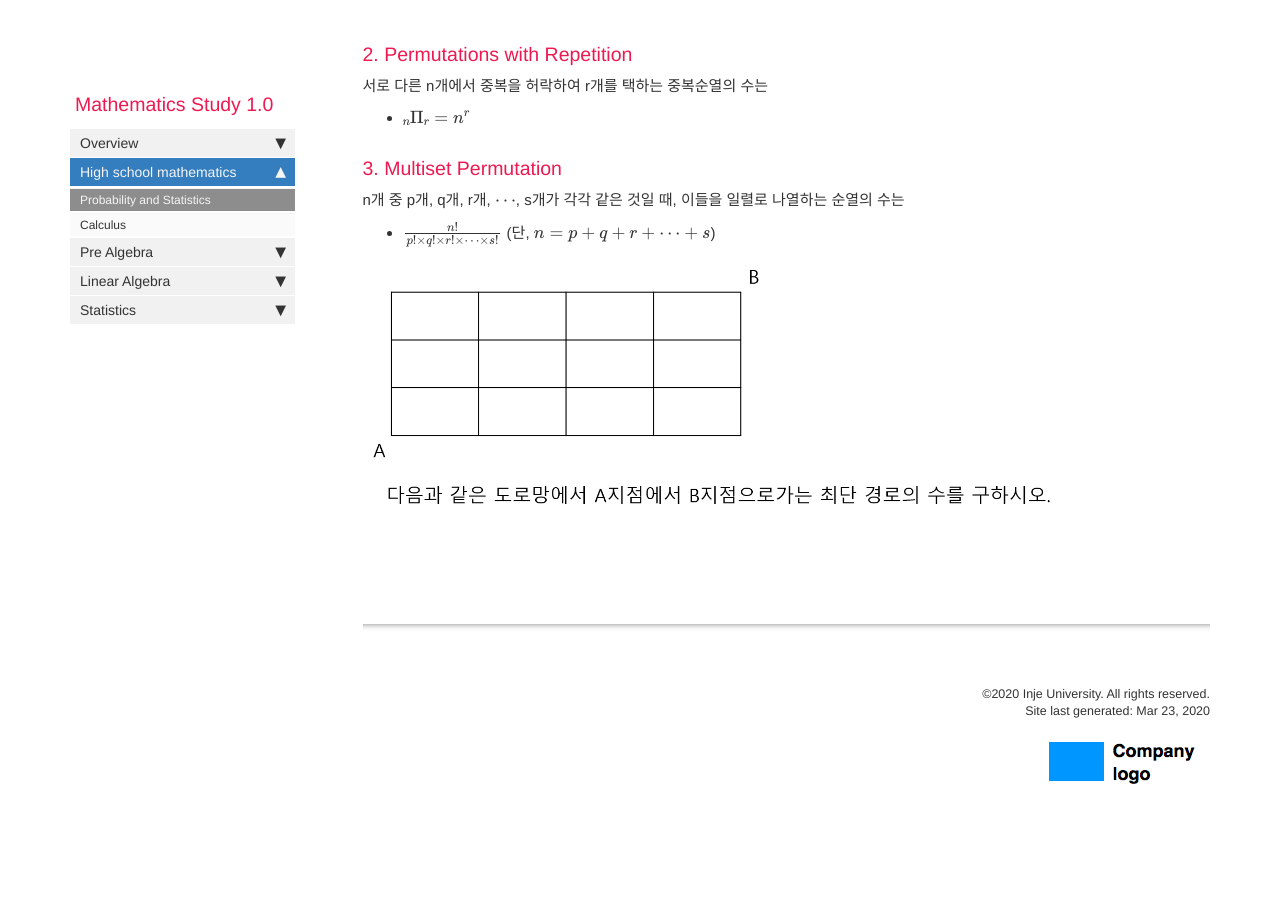
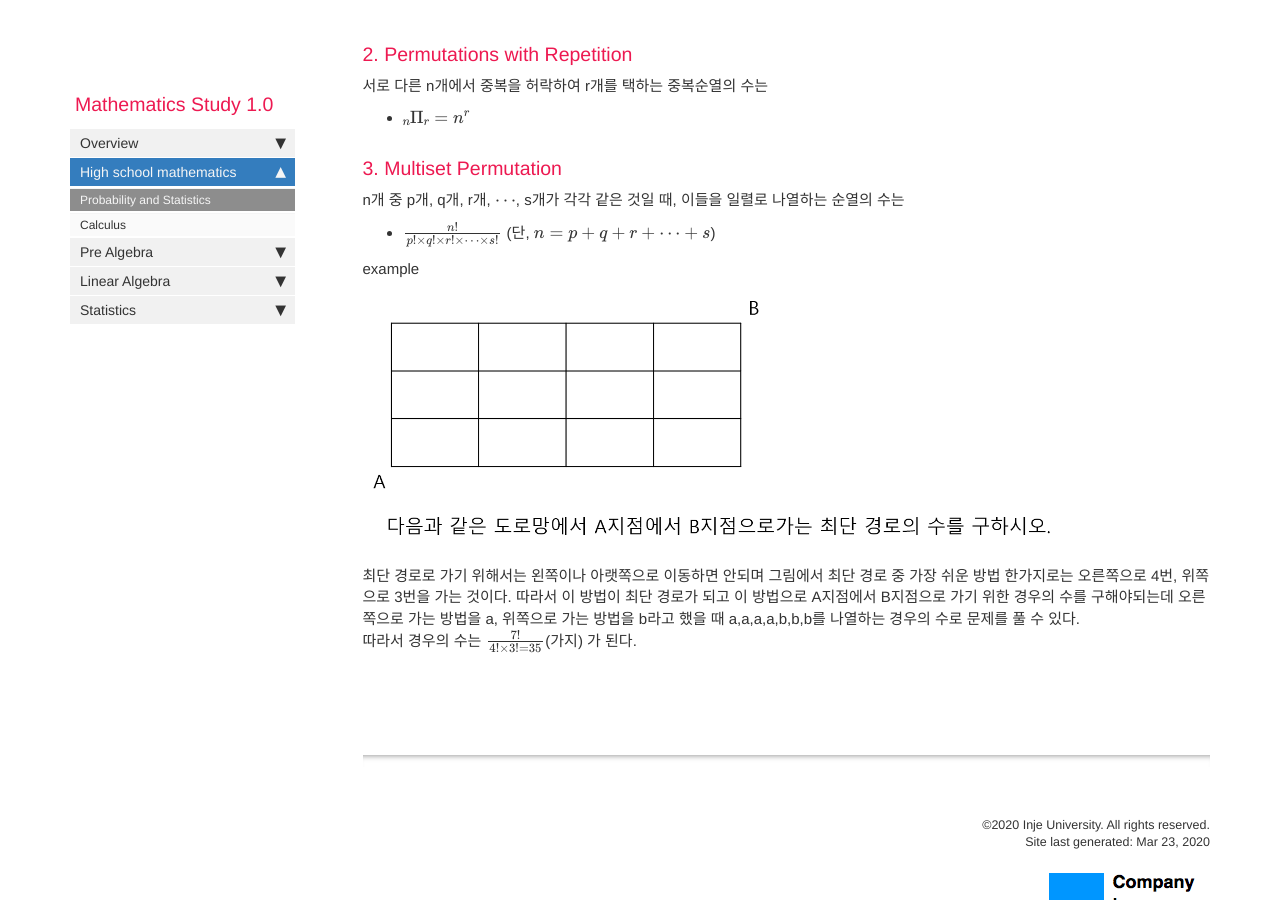
Before and after one commit to jongeunShin95/mathematics-study, a Jekyll site: the page built from pages/mydoc/mydoc_probability_and_statistics.md, in a window 1280 px wide and 900 px high, scrolled down 1354 px. Built offline with Jekyll 4.4.1, drawn with Linux system fonts in a browser that asks for light colours; formulas are drawn with MathJax 3; comment, search, counter and statistics services are not loaded; before the commit the page ends 2214 px from its top, so only the background shows below that.

Commit message:
add probability and statistics multiset permutation

```diff
--- a/pages/mydoc/mydoc_probability_and_statistics.md
+++ b/pages/mydoc/mydoc_probability_and_statistics.md
@@ -57,4 +57,11 @@ n개 중 p개, q개, r개, $\cdots$, s개가 각각 같은 것일 때, 이들을
 
 * $\frac{n!}{p! \times q! \times r! \times \cdots \times s!}$ (단, $n = p + q + r + \cdots + s$)
 
+example
+
 {% include inline_image.html file="probability_and_statistics/number_of_cases/multiset_permutation/problem.png" alt="problem" %}
+
+최단 경로로 가기 위해서는 왼쪽이나 아랫쪽으로 이동하면 안되며 그림에서 최단 경로 중 가장 쉬운 방법 한가지로는 오른쪽으로 4번, 위쪽으로 3번을 가는 것이다.
+따라서 이 방법이 최단 경로가 되고 이 방법으로 A지점에서 B지점으로 가기 위한 경우의 수를 구해야되는데 오른쪽으로 가는 방법을 a, 위쪽으로 가는 방법을 b라고 했을 때
+a,a,a,a,b,b,b를 나열하는 경우의 수로 문제를 풀 수 있다.<br>
+따라서 경우의 수는 $\frac{7!}{4! \times 3! = 35}$(가지) 가 된다.
```
